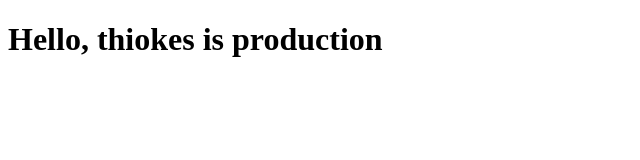
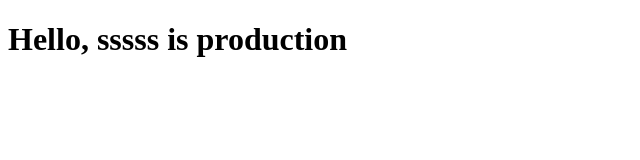
Before and after one commit to nova34tkj4/jenkins, a plain HTML site: page index.html in a window 1280 px wide. Shown: the whole page, without its empty margins (0-640 px from the left). Drawn offline with Linux system fonts and the light colour scheme.

Commit message:
Update index.html

```diff
--- a/index.html
+++ b/index.html
@@ -4,6 +4,6 @@
     <title>Welcome to Nginx</title>
 </head>
 <body>
-    <h1>Hello, thiokes is production</h1>
+    <h1>Hello, sssss is production</h1>
 </body>
 </html>
```
